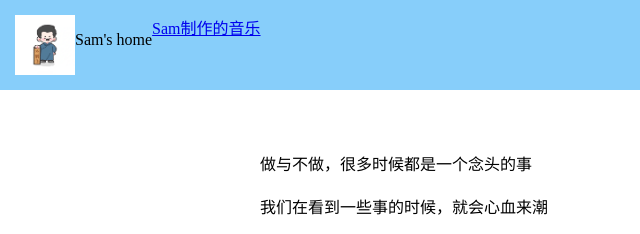
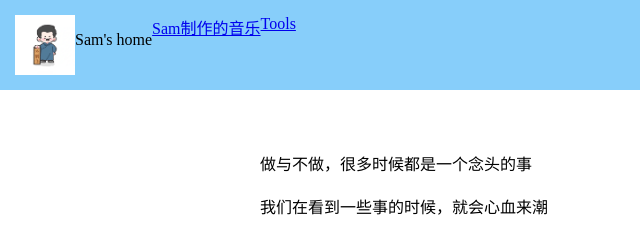
Before and after one commit to SamIgle/SamIgle.gitHub.io, a plain HTML site: page index.html in a window 1280 px wide. Shown: the top 234 px of the page, 0-640 px from the left. Drawn offline with Linux system fonts and the light colour scheme.

Commit message:
Update index.html

```diff
--- a/index.html
+++ b/index.html
@@ -19,6 +19,7 @@
       <img src="7D335234-AE56-4295-9D35-5B335C4BF036.jpeg" alt="sam" width="60px" height="60px">
       <p>Sam's home</p>
       <a href="musicview.html">Sam制作的音乐</a>
+      <a href="toolview.html">Tools</a>
     </div>
     <div style="
     max-width:760px;
```
